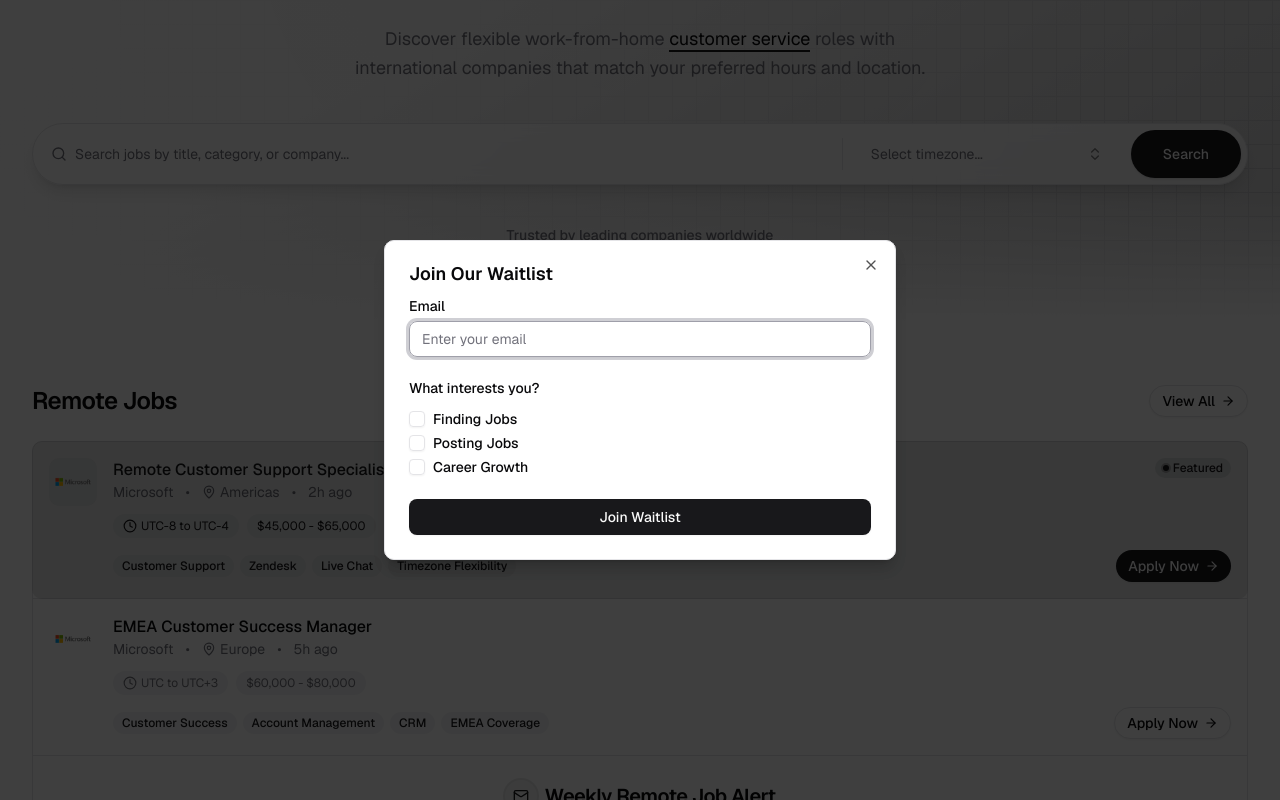
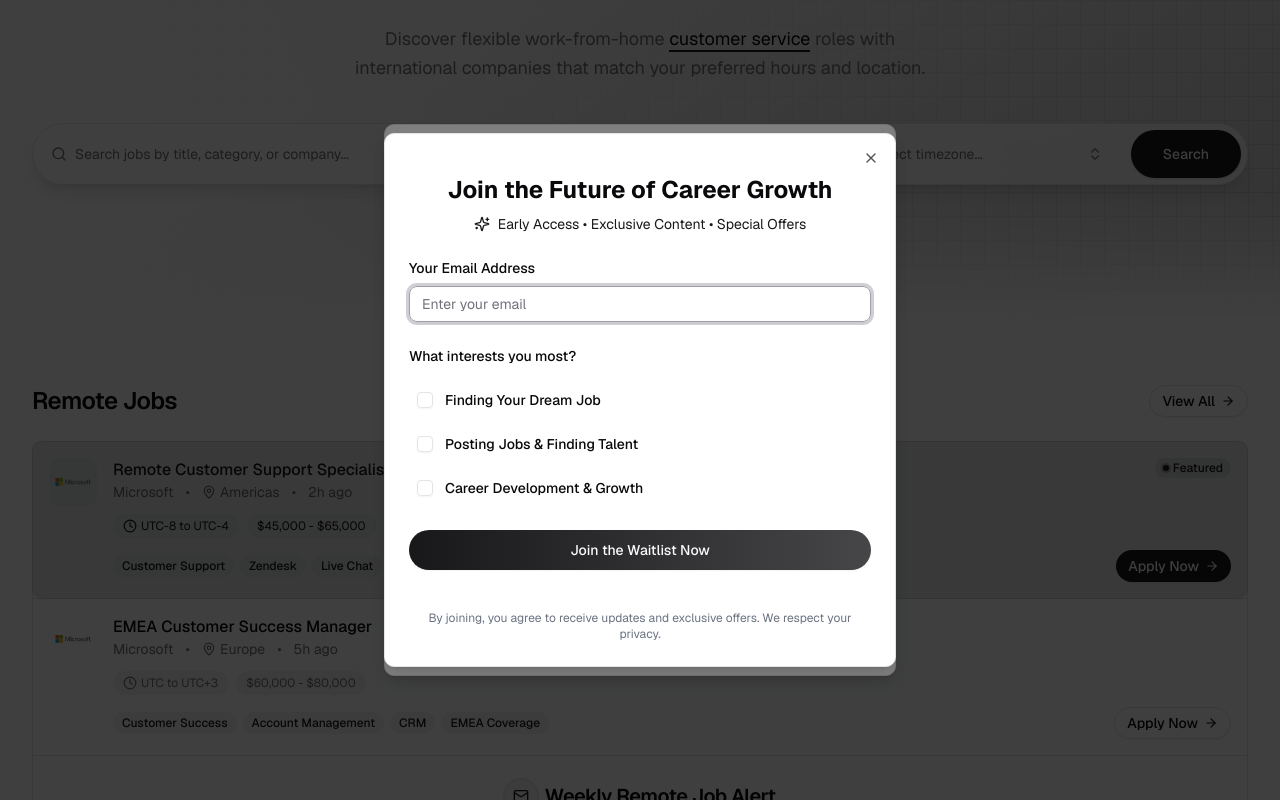
Before and after one commit to katsuragawaa/aligndesk, a Next.js app: page / in a window 1280 px wide. Both pictures are taken after a click on the button "View All". Shown: the part 552-1352 px from the top of the page. Built offline with nearby package versions, Linux system fonts and the light colour scheme.

Commit message:
feat: update waitlist form and dialog for enhanced user experience and accessibility

```diff
--- a/components/jobs.tsx
+++ b/components/jobs.tsx
@@ -198,7 +198,9 @@
                   </DialogTrigger>
                   <DialogContent>
                     <DialogHeader>
-                      <DialogTitle>Join Our Waitlist</DialogTitle>
+                      <DialogTitle className="sr-only">
+                        Join Our Waitlist
+                      </DialogTitle>
                     </DialogHeader>
                     <WaitlistForm />
                   </DialogContent>
@@ -335,7 +337,9 @@
               </DialogTrigger>
               <DialogContent>
                 <DialogHeader>
-                  <DialogTitle>Join Our Waitlist</DialogTitle>
+                  <DialogTitle className="sr-only">
+                    Join Our Waitlist
+                  </DialogTitle>
                 </DialogHeader>
                 <WaitlistForm />
               </DialogContent>
--- a/components/waitlist-form.tsx
+++ b/components/waitlist-form.tsx
@@ -1,10 +1,11 @@
+import { joinWaitlist } from "@/app/actions";
 import { Button } from "@/components/ui/button";
+import { Checkbox } from "@/components/ui/checkbox";
 import { Input } from "@/components/ui/input";
 import { Label } from "@/components/ui/label";
-import { Checkbox } from "@/components/ui/checkbox";
+import { Sparkles } from "lucide-react";
 import { useState } from "react";
 import { toast } from "sonner";
-import { joinWaitlist } from "@/app/actions";
 
 export function WaitlistForm() {
   const [email, setEmail] = useState("");
@@ -13,16 +14,19 @@
     jobPosting: false,
     careerGrowth: false,
   });
+  const [isSubmitting, setIsSubmitting] = useState(false);
 
   const handleSubmit = async (e: React.FormEvent) => {
     e.preventDefault();
+    setIsSubmitting(true);
 
     try {
       const result = await joinWaitlist({ email, interests });
 
       if (result.success) {
-        toast.success("Thanks for joining our waitlist!", {
-          description: "We'll keep you updated on our progress.",
+        toast.success("Welcome to the future of career growth!", {
+          description:
+            "You're now on our exclusive waitlist. Get ready for early access and special perks!",
         });
         setEmail("");
         setInterests({
@@ -34,16 +38,31 @@
         throw new Error(result.error);
       }
     } catch (error) {
-      toast.error("Something went wrong", {
-        description: "Please try again later.",
+      toast.error("Oops! Something went wrong", {
+        description: "Please try again in a moment.",
       });
+    } finally {
+      setIsSubmitting(false);
     }
   };
 
   return (
+    <div className="space-y-6">
+      <div className="text-center">
+        <h2 className="mb-2 text-2xl font-bold">
+          Join the Future of Career Growth
+        </h2>
+        <div className="text-primary mb-4 flex items-center justify-center gap-2 text-sm">
+          <Sparkles className="h-4 w-4" />
+          <span>Early Access • Exclusive Content • Special Offers</span>
+        </div>
+      </div>
+
       <form onSubmit={handleSubmit} className="space-y-6">
         <div className="space-y-2">
-        <Label htmlFor="email">Email</Label>
+          <Label htmlFor="email" className="text-sm font-medium">
+            Your Email Address
+          </Label>
           <Input
             id="email"
             type="email"
@@ -55,44 +74,95 @@
         </div>
 
         <div className="space-y-4">
-        <Label>What interests you?</Label>
+          <Label className="text-sm font-medium">
+            What interests you most?
+          </Label>
           <div className="space-y-2">
-          <div className="flex items-center space-x-2">
+            <div className="flex items-center space-x-3 rounded-lg p-2 transition-colors duration-200 hover:bg-gray-50">
               <Checkbox
                 id="jobSearch"
                 checked={interests.jobSearch}
                 onCheckedChange={(checked) =>
                   setInterests({ ...interests, jobSearch: checked as boolean })
                 }
+                className="size-4"
               />
-            <Label htmlFor="jobSearch">Finding Jobs</Label>
+              <Label htmlFor="jobSearch" className="text-sm">
+                Finding Your Dream Job
+              </Label>
             </div>
-          <div className="flex items-center space-x-2">
+            <div className="flex items-center space-x-3 rounded-lg p-2 transition-colors duration-200 hover:bg-gray-50">
               <Checkbox
                 id="jobPosting"
                 checked={interests.jobPosting}
                 onCheckedChange={(checked) =>
                   setInterests({ ...interests, jobPosting: checked as boolean })
                 }
+                className="size-4"
               />
-            <Label htmlFor="jobPosting">Posting Jobs</Label>
+              <Label htmlFor="jobPosting" className="text-sm">
+                Posting Jobs & Finding Talent
+              </Label>
             </div>
-          <div className="flex items-center space-x-2">
+            <div className="flex items-center space-x-3 rounded-lg p-2 transition-colors duration-200 hover:bg-gray-50">
               <Checkbox
                 id="careerGrowth"
                 checked={interests.careerGrowth}
                 onCheckedChange={(checked) =>
-                setInterests({ ...interests, careerGrowth: checked as boolean })
+                  setInterests({
+                    ...interests,
+                    careerGrowth: checked as boolean,
+                  })
                 }
+                className="size-4"
               />
-            <Label htmlFor="careerGrowth">Career Growth</Label>
+              <Label htmlFor="careerGrowth" className="text-sm">
+                Career Development & Growth
+              </Label>
             </div>
           </div>
         </div>
 
-      <Button type="submit" className="w-full">
-        Join Waitlist
+        <Button
+          type="submit"
+          size="lg"
+          className="from-primary to-primary/80 hover:from-primary/90 hover:to-primary/70 w-full rounded-full bg-gradient-to-r transition-all duration-300"
+          disabled={isSubmitting}
+        >
+          {isSubmitting ? (
+            <span className="flex items-center justify-center">
+              <svg
+                className="mr-3 -ml-1 h-5 w-5 animate-spin text-white"
+                xmlns="http://www.w3.org/2000/svg"
+                fill="none"
+                viewBox="0 0 24 24"
+              >
+                <circle
+                  className="opacity-25"
+                  cx="12"
+                  cy="12"
+                  r="10"
+                  stroke="currentColor"
+                  strokeWidth="4"
+                ></circle>
+                <path
+                  className="opacity-75"
+                  fill="currentColor"
+                  d="M4 12a8 8 0 018-8V0C5.373 0 0 5.373 0 12h4zm2 5.291A7.962 7.962 0 014 12H0c0 3.042 1.135 5.824 3 7.938l3-2.647z"
+                ></path>
+              </svg>
+              Processing...
+            </span>
+          ) : (
+            "Join the Waitlist Now"
+          )}
         </Button>
+
+        <p className="mt-4 text-center text-xs text-gray-500">
+          By joining, you agree to receive updates and exclusive offers. We
+          respect your privacy.
+        </p>
       </form>
+    </div>
   );
 }
```
Also changed, not shown: 1 other file (tests, documents, lock files or other folders). Lines whose indentation alone changed are shown as unchanged.
